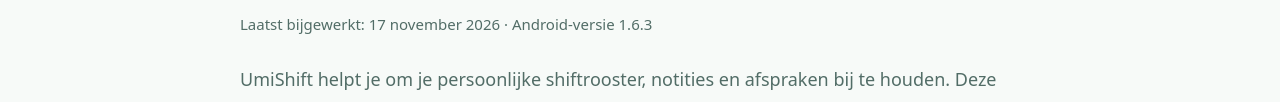
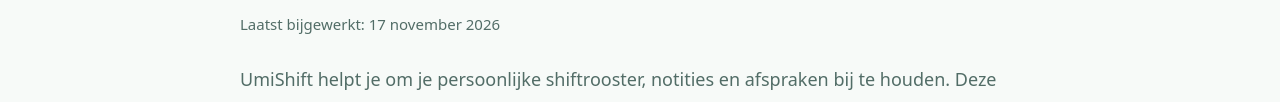
Before and after one commit to KolApps/kolapps.github.io, a plain HTML site: page privacy.html in a window 1280 px wide. Shown: the part 258-360 px from the top of the page. Drawn offline with Linux system fonts and the light colour scheme.

Commit message:
Update privacy.html

```diff
--- a/privacy.html
+++ b/privacy.html
@@ -14,7 +14,7 @@
   <main id="inhoud" class="policy wrap">
     <p class="eyebrow">UMISHIFT EN JE GEGEVENS</p>
     <h1>Privacyverklaring</h1>
-    <p class="policy-date">Laatst bijgewerkt: 17 november 2026 &middot; Android-versie 1.6.3</p>
+    <p class="policy-date">Laatst bijgewerkt: 17 november 2026</p>
     <p class="intro">UmiShift helpt je om je persoonlijke shiftrooster, notities en afspraken bij te houden. Deze verklaring beschrijft welke gegevens de app gebruikt en wat er gebeurt als je Google Drive of kalenderdeling inschakelt.</p>
     <section><h2>1. Beheer en contact</h2>
     <p>UmiShift wordt beheerd onder de naam Admin-UmiShift. Je kunt vragen over de app en je gegevens sturen naar <a href="mailto:umishift.app@gmail.com">umishift.app@gmail.com</a>. Vermeld geen wachtwoorden, toegangstokens of andere geheime aanmeldgegevens in je bericht.</p>
```
